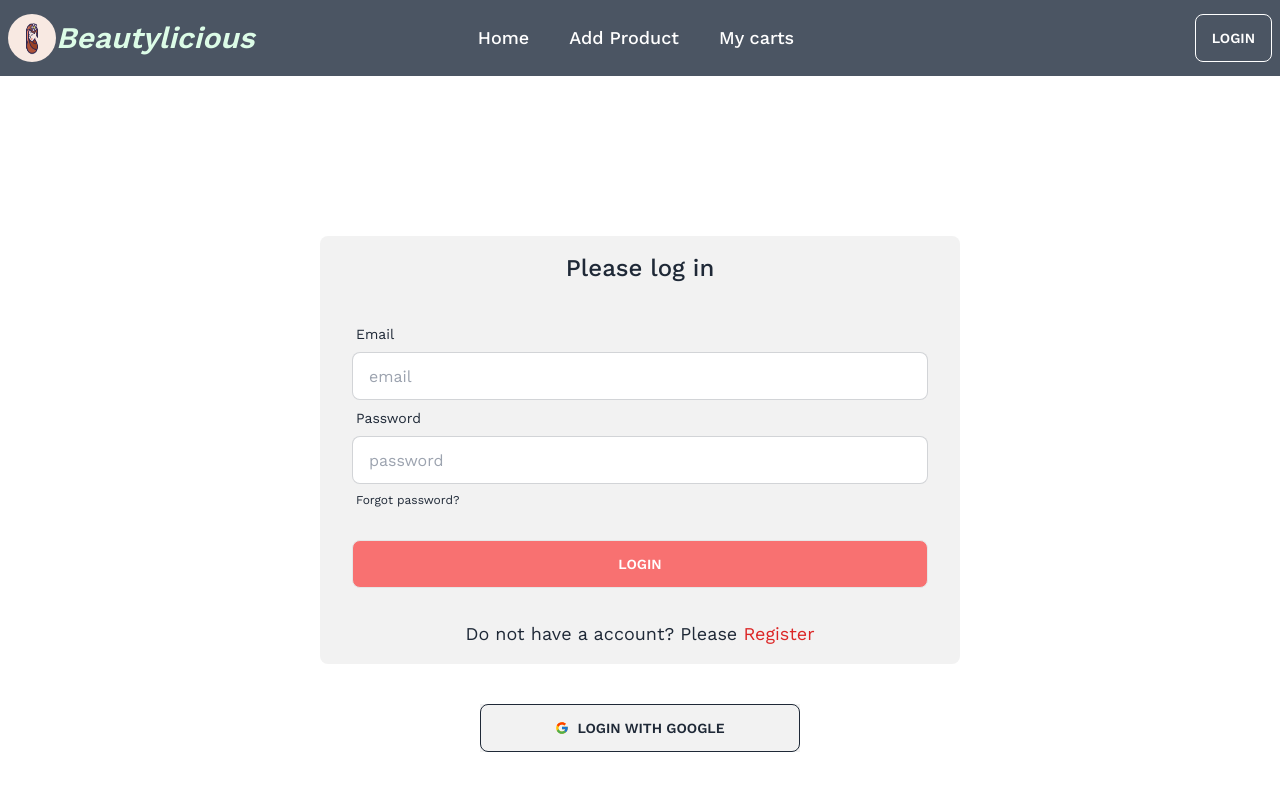
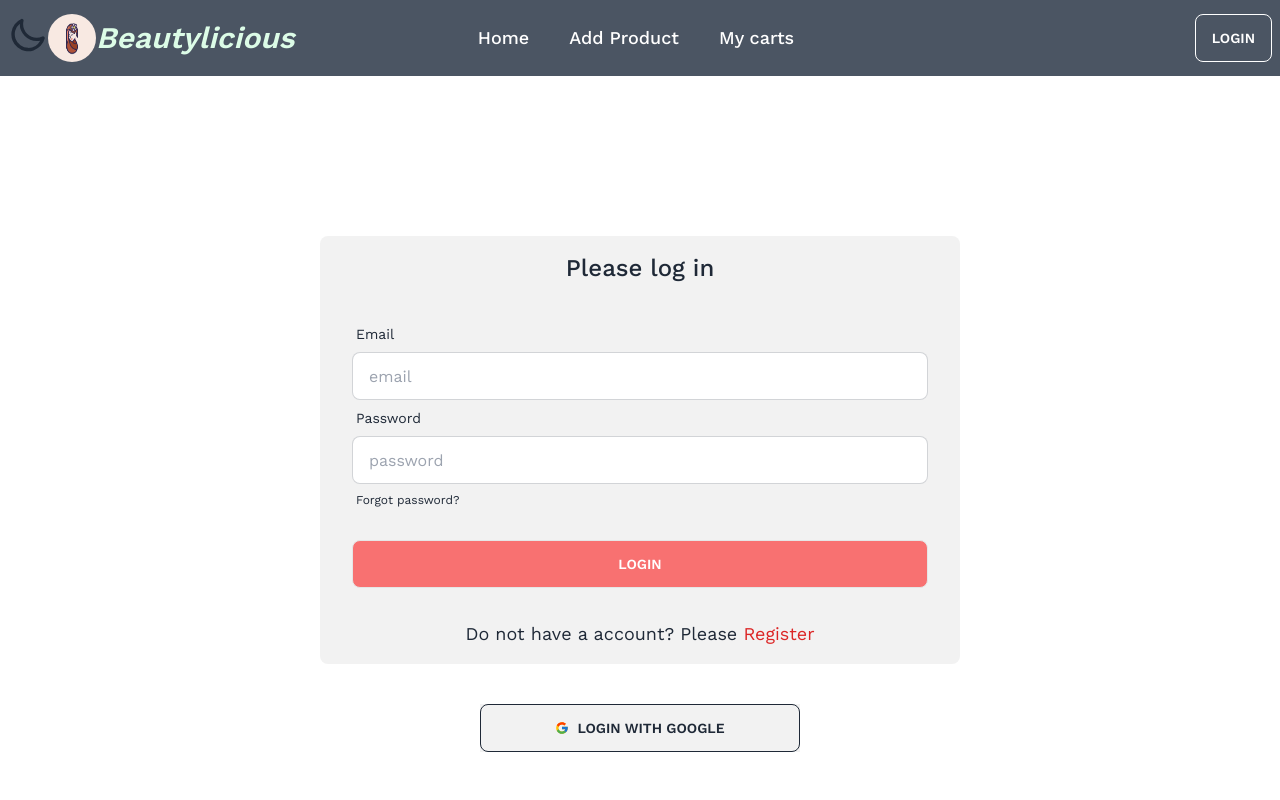
Before and after one commit to tafiya/Beautylicious-client, a React (Vite) app: page /login in a window 1280 px wide. Shown: the top 800 px of the page. Built offline with nearby package versions, Linux system fonts and the light colour scheme; no server answers.

Commit message:
dark mode added

```diff
--- a/src/componants/Navbar.jsx
+++ b/src/componants/Navbar.jsx
@@ -1,4 +1,4 @@
-import { useContext } from "react";
+import { useContext, useEffect, useState } from "react";
 import {  Link, NavLink } from "react-router-dom";
 import logo from "../assets/image/logo1.jpg"
 import profile from '../assets/image/istockphoto-1495088043-612x612.jpg'
@@ -6,10 +6,21 @@
 
 
 
-
-
-
 const Navbar = () => {
+   const [theme,setTheme]=useState(localStorage.getItem("theme")?localStorage.getItem("theme"):"light");
+   const handleToggle=(e)=>{
+    if(e.target.checked){
+      setTheme("dark");
+    }
+    else{
+      setTheme("light");
+    }
+   }
+   useEffect(()=>{
+    localStorage.setItem("theme",theme);
+    const localTheme =localStorage.getItem("theme");
+    document.querySelector("html").setAttribute("data-theme",localTheme);
+   },[theme])
 
    //signOut section
    const {user,logOut }=useContext(AuthContext);
@@ -42,6 +53,17 @@
       {navLinks}
       </ul>
     </div>
+    <div><label className="swap swap-rotate">
+
+  <input type="checkbox" onChange={handleToggle} />
+
+  {/* sun icon */}
+  <svg className="swap-on fill-current w-10 h-10" xmlns="http://www.w3.org/2000/svg" viewBox="0 0 24 24"><path d="M5.64,17l-.71.71a1,1,0,0,0,0,1.41,1,1,0,0,0,1.41,0l.71-.71A1,1,0,0,0,5.64,17ZM5,12a1,1,0,0,0-1-1H3a1,1,0,0,0,0,2H4A1,1,0,0,0,5,12Zm7-7a1,1,0,0,0,1-1V3a1,1,0,0,0-2,0V4A1,1,0,0,0,12,5ZM5.64,7.05a1,1,0,0,0,.7.29,1,1,0,0,0,.71-.29,1,1,0,0,0,0-1.41l-.71-.71A1,1,0,0,0,4.93,6.34Zm12,.29a1,1,0,0,0,.7-.29l.71-.71a1,1,0,1,0-1.41-1.41L17,5.64a1,1,0,0,0,0,1.41A1,1,0,0,0,17.66,7.34ZM21,11H20a1,1,0,0,0,0,2h1a1,1,0,0,0,0-2Zm-9,8a1,1,0,0,0-1,1v1a1,1,0,0,0,2,0V20A1,1,0,0,0,12,19ZM18.36,17A1,1,0,0,0,17,18.36l.71.71a1,1,0,0,0,1.41,0,1,1,0,0,0,0-1.41ZM12,6.5A5.5,5.5,0,1,0,17.5,12,5.51,5.51,0,0,0,12,6.5Zm0,9A3.5,3.5,0,1,1,15.5,12,3.5,3.5,0,0,1,12,15.5Z"/></svg>
+
+  {/* moon icon */}
+  <svg className="swap-off fill-current w-10 h-10" xmlns="http://www.w3.org/2000/svg" viewBox="0 0 24 24"><path d="M21.64,13a1,1,0,0,0-1.05-.14,8.05,8.05,0,0,1-3.37.73A8.15,8.15,0,0,1,9.08,5.49a8.59,8.59,0,0,1,.25-2A1,1,0,0,0,8,2.36,10.14,10.14,0,1,0,22,14.05,1,1,0,0,0,21.64,13Zm-9.5,6.69A8.14,8.14,0,0,1,7.08,5.22v.27A10.15,10.15,0,0,0,17.22,15.63a9.79,9.79,0,0,0,2.1-.22A8.11,8.11,0,0,1,12.14,19.73Z"/></svg>
+
+</label></div>
     <img src={logo} className=" w-12 h-12 rounded-full" alt="" />
     <a className=" text-green-100 normal-case italic font-semibold text-3xl">Beautylicious</a>
   </div>
--- a/tailwind.config.js
+++ b/tailwind.config.js
@@ -12,4 +12,7 @@
     },
   },
   plugins: [require("daisyui")],
+  daisyui: {
+    themes: ["light", "dark"],
+  },
 }
```
